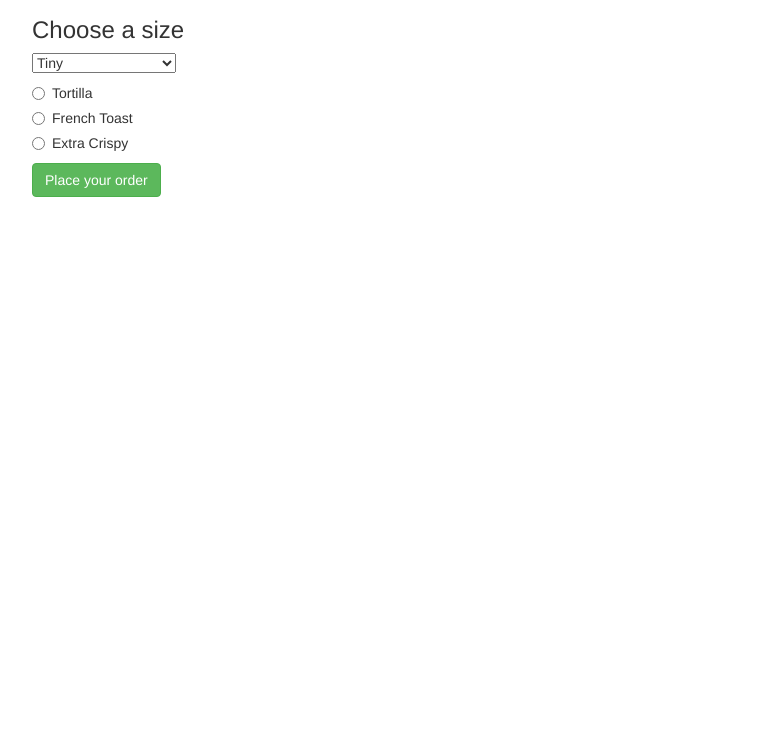
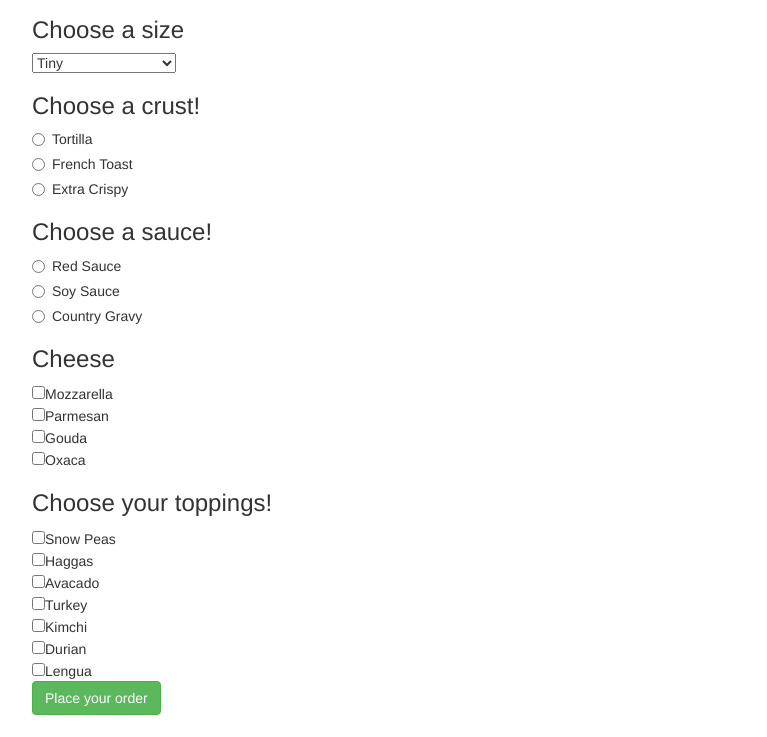
Before and after one commit to calvincushman/Pizza-pie, a plain HTML site: page index.html in a window 1280 px wide. Shown: the part 63-800 px from the top of the page, without its empty margins (38-805 px from the left). Drawn offline with Linux system fonts and the light colour scheme.

Commit message:
add sauce cheese and topping selection fields

```diff
--- a/index.html
+++ b/index.html
@@ -10,6 +10,7 @@
   <body>
     <div class="container">
       <h1>Mama mia, itsa Mario anda Luigi's pizza pie!</h1>
+
       <h3>Choose a size</h3>
         <select class="form-contol" id="sizeSelection">
           <option value="Tiny">Tiny</option>
@@ -17,6 +18,8 @@
           <option value="Still Pretty Small">Still pretty small tbh</option>
           <option value="Way Too Big">Way too big</option>
         </select>
+
+        <h3>Choose a crust!</h3>
         <div class="radio">
           <label>
             <input type="radio" name="crust" value="tortilla">
@@ -35,6 +38,57 @@
             Extra Crispy
           </label>
         </div>
+
+        <h3>Choose a sauce!</h3>
+        <div class="radio">
+          <label>
+            <input type="radio" name="sauce" value="red-sauce">
+            Red Sauce
+          </label>
+        </div>
+        <div class="radio">
+          <label>
+            <input type="radio" name="sauce" value="soy-sauce">
+            Soy Sauce
+          </label>
+        </div>
+        <div class="radio">
+          <label>
+            <input type="radio" name="sauce" value="gravy">
+            Country Gravy
+          </label>
+        </div>
+
+        <h3>Cheese</h3>
+        <form id="cheese">
+          <input type="checkbox" name="cheese" value="mozzarella">Mozzarella
+          <br>
+          <input type="checkbox" name="cheese" value="parmesan">Parmesan
+          <br>
+          <input type="checkbox" name="cheese" value="gouda">Gouda
+          <br>
+          <input type="checkbox" name="cheese" value="Oxaca">Oxaca
+          <br>
+        </form>
+
+        <h3>Choose your toppings!</h3>
+        <form id="toppings">
+          <input type="checkbox" name="toppings" value="peas">Snow Peas
+          <br>
+          <input type="checkbox" name="toppings" value="haggas">Haggas
+          <br>
+          <input type="checkbox" name="toppings" value="avacado">Avacado
+          <br>
+          <input type="checkbox" name="toppings" value="turkey">Turkey
+          <br>
+          <input type="checkbox" name="toppings" value="kimchi">Kimchi
+          <br>
+          <input type="checkbox" name="toppings" value="durian">Durian
+          <br>
+          <input type="checkbox" name="toppings" value="lengua">Lengua
+          <br>
+        </form>
+
       <button id="pizzaToOrder" class="btn btn-success">Place your order</button>
     </div>
   </body>
--- a/js/scripts.js
+++ b/js/scripts.js
@@ -3,19 +3,33 @@ $(document).ready(function() {
   var size;
   var crust;
   var sauce;
-  var toppings;
-
+  var selectedToppings;
+  var toppings = [];
+  var cheese = [];
   //constructor
   function Pizza(size, crust, sauce, toppings) {
     this.size =size;
     this.crust = crust;
     this.sauce = sauce;
     this.toppings = toppings;
+    this.cheese = cheese;
   }
   $("#pizzaToOrder").click(function(event) {
-    size =$("#sizeSelection").val();
-    crust =$("input:radio[name=crust]:checked").val();
-    var pizza = new Pizza(size, crust, sauce, toppings);
+    size = $("#sizeSelection").val();
+    crust = $("input:radio[name=crust]:checked").val();
+    sauce = $("input:radio[name=sauce]:checked").val();
+
+    $("input:checkbox[name=toppings]:checked").each(function() {
+      var selectedToppings = $(this).val();
+      toppings.push(selectedToppings);
+
+    });
+    $("input:checkbox[name=cheese]:checked").each(function() {
+      var selectedCheese = $(this).val();
+      cheese.push(selectedCheese);
+
+    });
+    var pizza = new Pizza(size, crust, sauce, cheese, toppings);
     console.log(pizza);
     event.preventDefault();
   });
```
